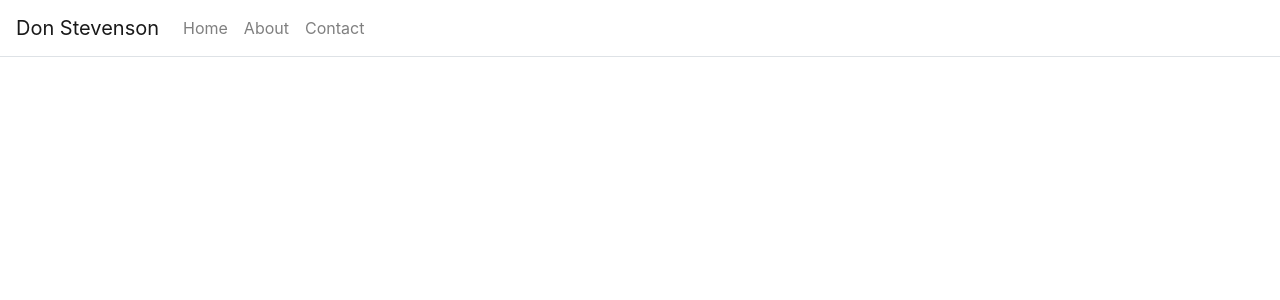
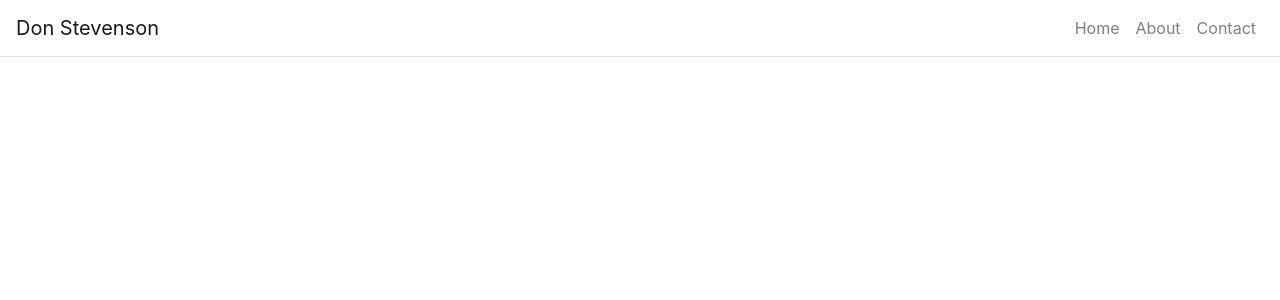
Before and after one commit to Don-Stevenson/personalWebsite, a React (Create React App) app: page / in a window 1280 px wide. Shown: the top 300 px of the page. Built offline with nearby package versions, Linux system fonts and the light colour scheme.

Commit message:
update navbar css to left side of page

```diff
--- a/src/App.js
+++ b/src/App.js
@@ -37,7 +37,7 @@ class App extends React.Component {
             <Navbar.Brand>Don Stevenson</Navbar.Brand>
             <Navbar.Toggle aria-controls="navbar-toggle" />
             <Navbar.Collapse id="navbar-toggle">
-              <Nav>
+              <Nav className="ml-auto">
                 <Link className="nav-link" to="/">
                   Home
                 </Link>
```
